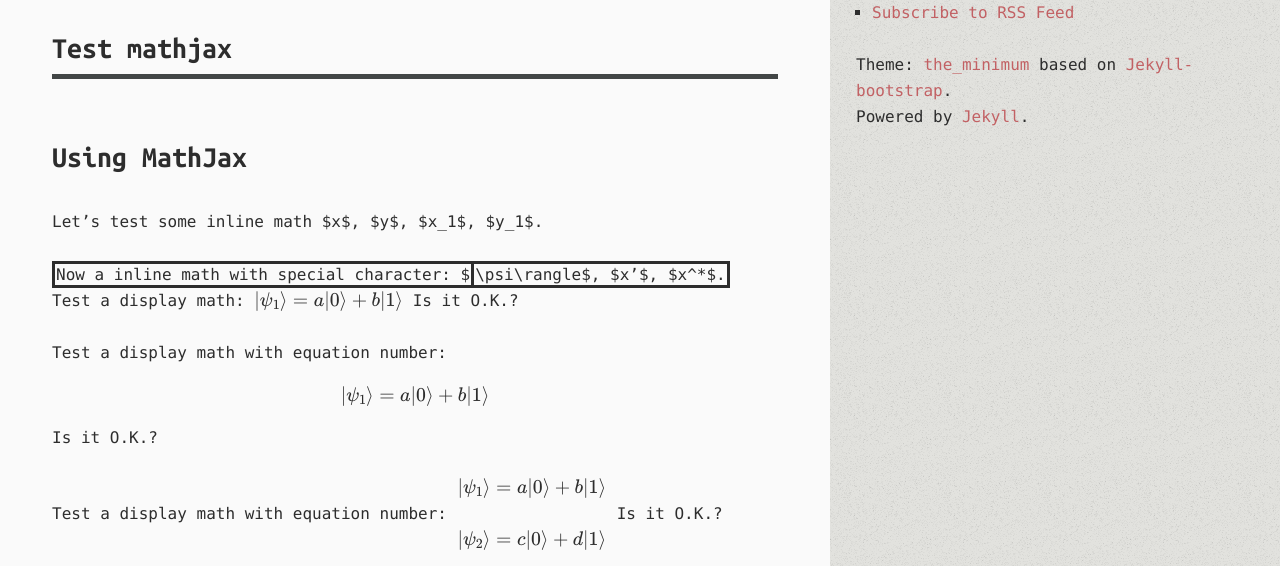
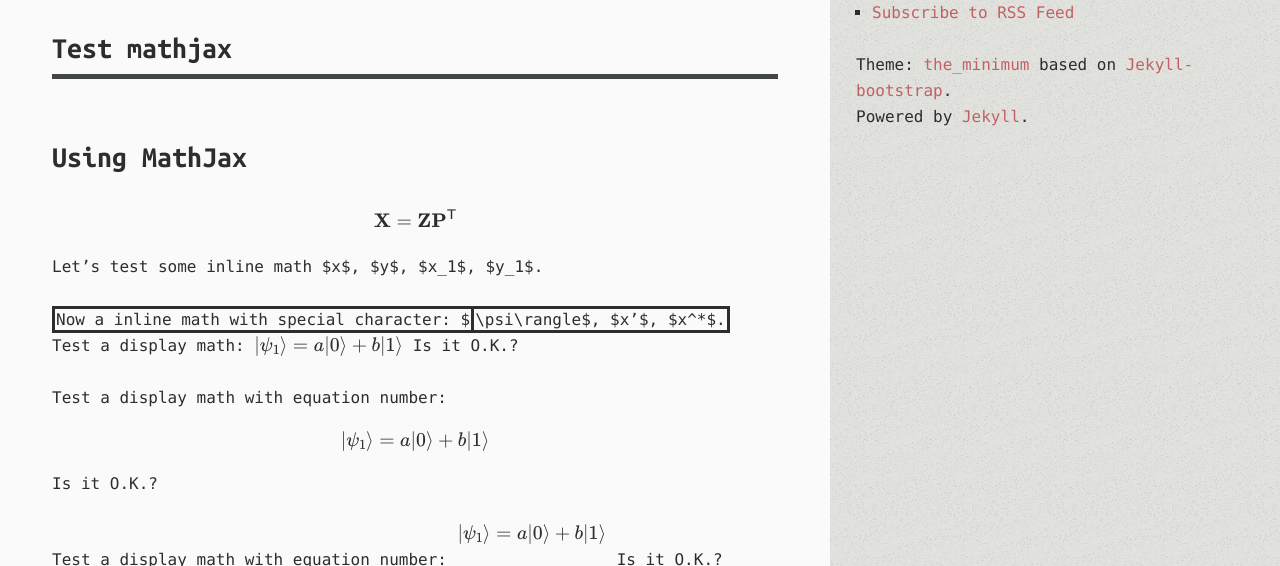
Before and after one commit to BrianPin/brianpin.github.io, a Jekyll site: the page built from _posts/2016-07-15-initial-mathjax-test.markdown, in a window 1280 px wide and 900 px high, cut to the strip 334-900 px from the top of the window. Built offline with Jekyll 4.4.1, drawn with Linux system fonts in a browser that asks for light colours; Markdown is read by kramdown in place of the engine named in the settings; formulas are drawn with MathJax 3; comment, search, counter and statistics services are not loaded.

Commit message:
Test a math

```diff
--- a/_posts/2016-07-15-initial-mathjax-test.markdown
+++ b/_posts/2016-07-15-initial-mathjax-test.markdown
@@ -6,6 +6,8 @@ use_math: true
 ---
 
 # Using MathJax
+
+\\[ \mathbf{X} = \mathbf{Z} \mathbf{P^\mathsf{T}} \\]
 
 Let's test some inline math $x$, $y$, $x_1$, $y_1$.
 
```
